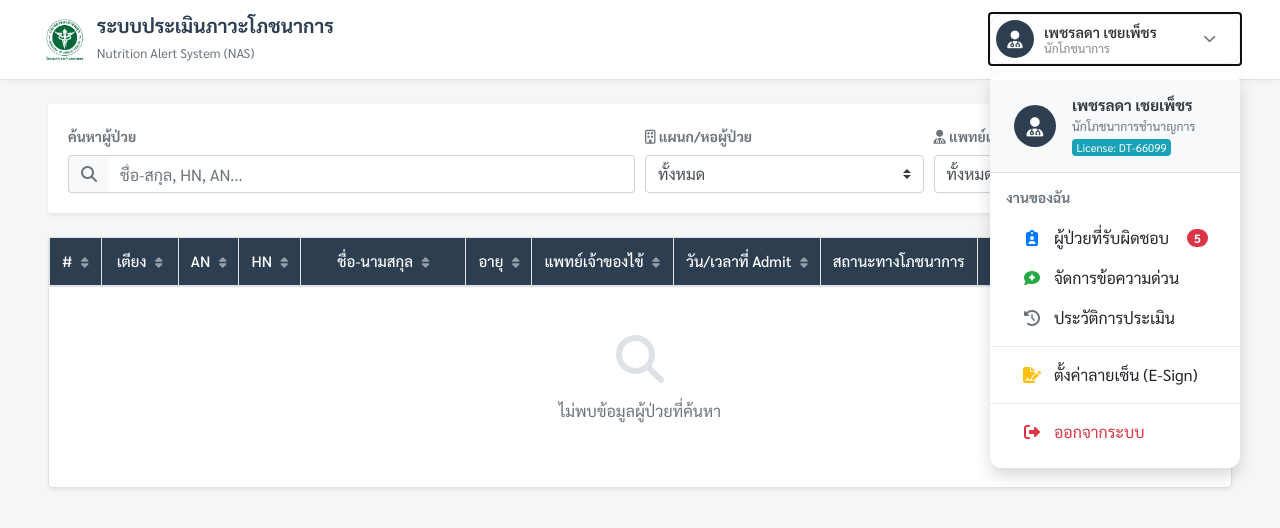
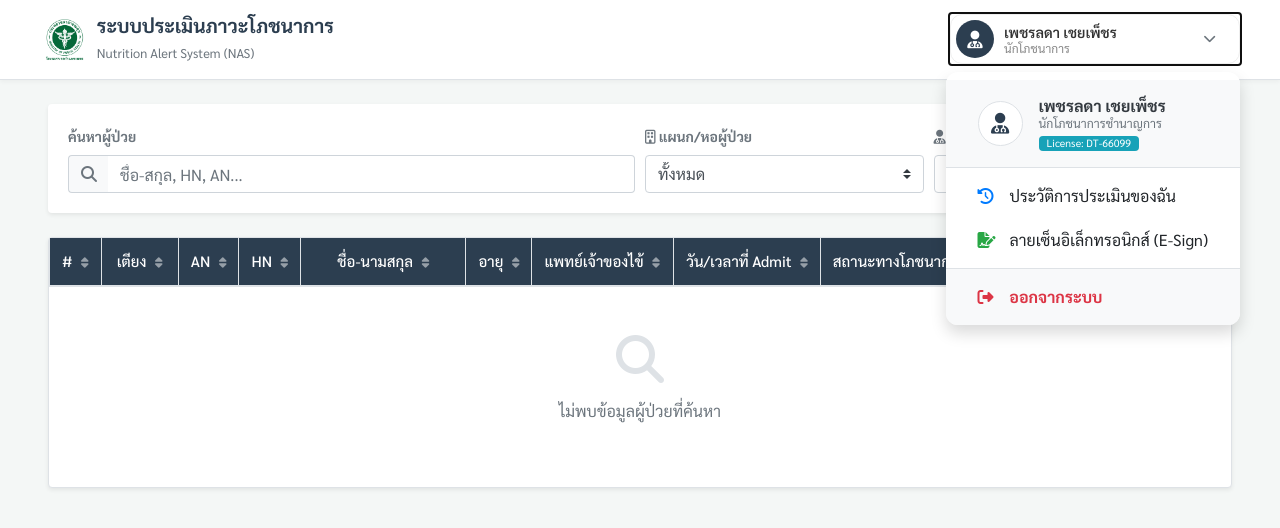
Before and after one commit to pchoeiphet/KPH_NAS_Project, a PHP site: page / in a window 1280 px wide, after a click that opens the changed part. Shown: the top 528 px of the page. Run offline with PHP 8.4, Linux system fonts and the light colour scheme; data that the repository does not hold is empty.

Commit message:
ปรับปรุงในส่วนของการทำงานของโปรไฟล์สำหรับผู้ใช้

```diff
--- a/index.php
+++ b/index.php
@@ -182,7 +182,7 @@ try {
             <ul class="navbar-nav ml-auto">
                 <li class="nav-item dropdown">
                     <a class="nav-link p-0" href="#" id="userDropdown" role="button" data-toggle="dropdown"
-                        aria-haspopup="true" aria-expanded="false" style="min-width: 250px;">
+                        aria-haspopup="true" aria-expanded="false" style="min-width: 290px;">
                         <div class="user-profile-btn">
                             <div class="user-avatar">
                                 <i class="fa-solid fa-user-doctor"></i>
@@ -194,61 +194,43 @@ try {
                             <i class="fa-solid fa-chevron-down text-muted mr-2" style="font-size: 0.8rem;"></i>
                         </div>
                     </a>
-                    <div class="dropdown-menu dropdown-menu-right shadow border-0 mt-2" aria-labelledby="userDropdown"
-                        style="border-radius: 12px; min-width: 250px;">
+
+                    <div class="dropdown-menu dropdown-menu-right shadow border-0 mt-2 pb-0" aria-labelledby="userDropdown"
+                        style="border-radius: 12px; min-width: 250px; overflow: hidden;">
 
                         <div class="dropdown-header bg-light border-bottom py-3">
-                            <div class="d-flex align-items-center">
-                                <div class="user-avatar mr-3" style="width: 42px; height: 42px; font-size: 1.2rem;">
+                            <div class="d-flex align-items-center px-2">
+                                <div class="user-avatar mr-3 bg-white border"
+                                    style="width: 45px; height: 45px; font-size: 1.3rem; color: #2c3e50;">
                                     <i class="fa-solid fa-user-doctor"></i>
                                 </div>
                                 <div style="line-height: 1.3;">
-                                    <strong class="text-dark d-block" style="font-size: 0.95rem;">เพชรลดา
-                                        เชยเพ็ชร</strong>
-                                    <small class="text-muted">นักโภชนาการชำนาญการ</small>
-                                    <br>
-                                    <span class="badge badge-info mt-1"
-                                        style="font-weight: normal; font-size: 0.7rem;">License: DT-66099</span>
+                                    <h6 class="font-weight-bold text-dark mb-0">เพชรลดา เชยเพ็ชร</h6>
+                                    <small class="text-muted d-block">นักโภชนาการชำนาญการ</small>
+                                    <span class="badge badge-info mt-1 font-weight-normal px-2">License: DT-66099</span>
                                 </div>
                             </div>
                         </div>
 
                         <div class="p-2">
-                            <h6 class="dropdown-header text-uppercase text-muted small font-weight-bold pl-2 mb-1">
-                                งานของฉัน</h6>
-                            <a class="dropdown-item py-2 rounded d-flex justify-content-between align-items-center"
-                                href="#">
-                                <span><i class="fa-solid fa-clipboard-user mr-2 text-primary"
-                                        style="width:20px; text-align:center;"></i> ผู้ป่วยที่รับผิดชอบ</span>
-                                <span class="badge badge-danger badge-pill">5</span>
+                            <a class="dropdown-item py-2 rounded mb-1" href="#">
+                                <span><i class="fa-solid fa-clock-rotate-left mr-2 text-primary" style="width:20px;"></i>
+                                    ประวัติการประเมินของฉัน</span>
                             </a>
+
                             <a class="dropdown-item py-2 rounded" href="#">
-                                <span><i class="fa-solid fa-comment-medical mr-2 text-success"
-                                        style="width:20px; text-align:center;"></i> จัดการข้อความด่วน</span>
-                            </a>
-                            <a class="dropdown-item py-2 rounded" href="#">
-                                <span><i class="fa-solid fa-clock-rotate-left mr-2 text-secondary"
-                                        style="width:20px; text-align:center;"></i> ประวัติการประเมิน</span>
+                                <span><i class="fa-solid fa-file-signature mr-2 text-success" style="width:20px;"></i>
+                                    ลายเซ็นอิเล็กทรอนิกส์ (E-Sign)</span>
                             </a>
                         </div>
 
-                        <div class="dropdown-divider m-0"></div>
-
-                        <div class="p-2">
-                            <a class="dropdown-item py-2 rounded" href="#">
-                                <i class="fa-solid fa-file-signature mr-2 text-warning"
-                                    style="width:20px; text-align:center;"></i> ตั้งค่าลายเซ็น (E-Sign)
+                        <div class="bg-light border-top p-2">
+                            <a class="dropdown-item py-2 rounded text-danger font-weight-bold" href="#"
+                                onclick="confirmLogout()">
+                                <i class="fa-solid fa-right-from-bracket mr-2" style="width:20px;"></i> ออกจากระบบ
                             </a>
                         </div>
 
-                        <div class="dropdown-divider m-0"></div>
-
-                        <div class="p-2">
-                            <a class="dropdown-item py-2 rounded text-danger" href="#" onclick="confirmLogout()">
-                                <i class="fa-solid fa-right-from-bracket mr-2"
-                                    style="width:20px; text-align:center;"></i> ออกจากระบบ
-                            </a>
-                        </div>
                     </div>
                 </li>
             </ul>
@@ -535,7 +517,7 @@ try {
                 // 2. Logic Action (ปรับเอา small ออก)
                 // -----------------------------------------------------------
                 let nextActionDisplay = '';
-                let nextActionClass = 'text-action-normal';
+                let nextActionClass = 'text-action-normal text-center';
                 let countdownDisplay = '';
 
                 if (p.status === 'wait_screen') {
@@ -543,12 +525,12 @@ try {
                     actionBtn = `<button class="btn btn-sm btn-outline-primary" style="min-width: 100px;" onclick="window.location.href='nutrition_screening_form.php?hn=${p.hn}&an=${p.an}'"><i class="fas fa-clipboard-check"></i> คัดกรอง</button>`;
                 } else if (p.status === 'wait_assess') {
                     nextActionDisplay = 'ต้องประเมิน NAF';
-                    nextActionClass = 'text-action-urgent';
+                    nextActionClass = 'text-action-urgent text-center';
                     actionBtn = `<button class="btn btn-sm btn-warning" style="min-width: 100px;" onclick="window.location.href='nutrition_alert_form.php?hn=${p.hn}&an=${p.an}&ref_screening=${p.target_doc_no}'"><i class="fas fa-user-md"></i> ประเมิน</button>`;
                 } else if (p.status === 'normal') {
                     if (daysRemaining < 0) {
                         nextActionDisplay = 'Re-screen (เกินกำหนด)';
-                        nextActionClass = 'text-action-urgent';
+                        nextActionClass = 'text-action-urgent text-center';
                         countdownDisplay = `<div class="text-danger font-weight-bold">เกินกำหนด ${Math.abs(daysRemaining)} วัน</div>`;
                         actionBtn = `<button class="btn btn-sm btn-outline-danger" style="min-width: 100px;" onclick="window.location.href='nutrition_screening_form.php?hn=${p.hn}&an=${p.an}'"><i class="fas fa-redo"></i> กรองซ้ำ</button>`;
                     } else if (daysRemaining === 0) {
@@ -558,13 +540,13 @@ try {
                         actionBtn = `<button class="btn btn-sm btn-outline-danger" style="min-width: 100px;" onclick="window.location.href='nutrition_screening_form.php?hn=${p.hn}&an=${p.an}'"><i class="fas fa-redo"></i> กรองซ้ำ</button>`;
                     } else {
                         nextActionDisplay = 'ติดตามผล';
-                        nextActionClass = 'text-action-muted';
+                        nextActionClass = 'text-action-muted text-center';
                         countdownDisplay = `<div class="text-muted">Re-screen ใน ${daysRemaining} วัน</div>`;
                         actionBtn = `<button class="btn btn-sm btn-light border" style="min-width: 100px;" onclick="window.location.href='patient_profile.php?hn=${p.hn}'"><i class="fas fa-search"></i> ดูข้อมูล</button>`;
                     }
                 } else if (p.status === 'assessed') {
                     nextActionDisplay = 'ติดตามผล';
-                    nextActionClass = 'text-action-muted';
+                    nextActionClass = 'text-action-muted text-center';
                     actionBtn = `<button class="btn btn-sm btn-light border" style="min-width: 100px;" onclick="window.location.href='patient_profile.php?hn=${p.hn}'"><i class="fas fa-search"></i> ดูข้อมูล</button>`;
                 }
 
```
